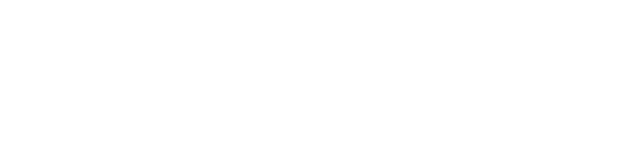
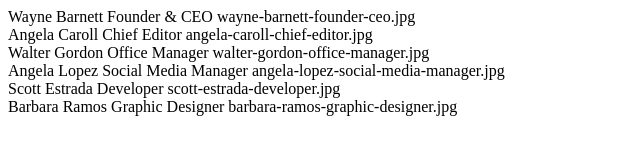
Before and after one commit to MatteoBarducci/js-our-team, a plain HTML site: page index.html in a window 1280 px wide. Shown: the whole page, without its empty margins (0-640 px from the left). Drawn offline with Linux system fonts and the light colour scheme.

Commit message:
MILESTONE 2

```diff
--- a/index.html
+++ b/index.html
@@ -13,6 +13,7 @@
     <title>Our Team</title>
 </head>
 <body>
+    <div id="container"></div>
 
     <script type="text/javascript" src="js/script.js"></script>
 </body>
--- a/js/script.js
+++ b/js/script.js
@@ -6,6 +6,7 @@
 // BONUS 1: Trasformare la stringa foto in una immagine effettiva
 // BONUS 2: Organizzare i singoli membri in card/schede
 
+// Creo un array di oggetti
 const ourTeam = [
     {
         name: 'Wayne Barnett',
@@ -39,9 +40,15 @@ const ourTeam = [
     },
 ]
 
+// Seleziono un container e creo la variabile card
+let container = document.getElementById('container')
+let card
+
+// Scorro l'array e per ogni elemento (oggetto) creo un div
+// Il div lo popolo con le informazioni contenute nello'oggetto
 for (let i = 0; i < ourTeam.length; i++){
     let thisWorker = ourTeam[i]
-    console.log(thisWorker.name)
-    console.log(thisWorker.role)
-    console.log(thisWorker.img)
+    card = document.createElement('div')
+    container.append(card)
+    card.innerHTML += thisWorker.name + ' ' + thisWorker.role + ' ' + thisWorker.img
 }
```
